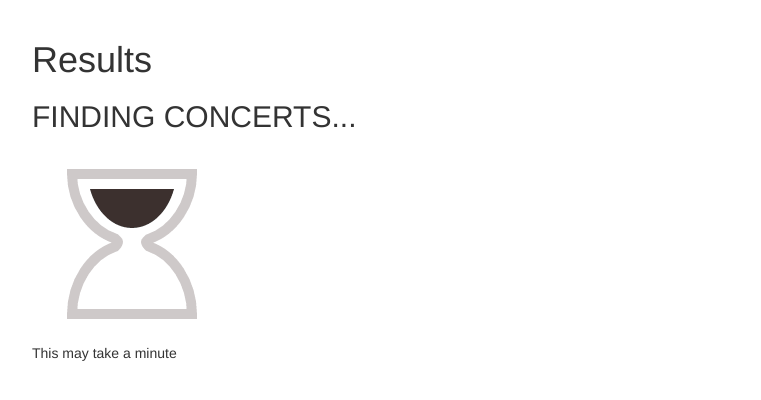
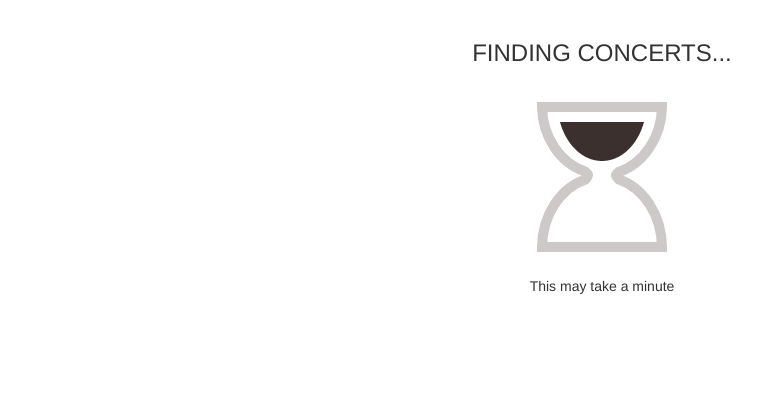
Before and after one commit to kotutuloro/consa, a Flask app: template templates/results.html in a window 1280 px wide. Shown: the part 52-452 px from the top of the page, without its empty margins (38-799 px from the left). Run offline with Flask 2, Linux system fonts and the light colour scheme; the template is opened without the code that fills it, so the values that code supplies are empty; some libraries are stand-ins or nearby versions.

Commit message:
Bootstrap/formatting results page

```diff
--- a/templates/homepage.html
+++ b/templates/homepage.html
@@ -42,7 +42,9 @@
         <div class="col-sm-9 col-xs-12">
           <input type="text" class="form-control" id="artist-input" name="artist">
         </div>
-        <input type="submit" class="btn col-sm-3 col-xs-12" id="artist-search-button" value="Search">
+        <div class="col-sm-3 col-xs-12">
+          <input type="submit" class="btn btn-block" id="artist-search-button" value="Search">
+        </div>
       </div>
     </form>
 
--- a/templates/results.html
+++ b/templates/results.html
@@ -5,27 +5,40 @@
 {% endblock %}
 
 {% block content %}
-  <h1>Results</h1>
+  <div class="row">
+    <div class="col-md-8 col-md-offset-2 col-sm-10 col-sm-offset-1 col-xs-12">
 
-  <div id="concert-results" hidden>
-    <h3>Concerts you might be interested in</h3>
-    <img style="max-width: 200px" src="/static/img/powered-by-songkick-black.png">
-    <div id="sort-results" hidden>
-      Sort results by
-      <button class="sort-by-date">Date</button>
-      <button class="sort-by-artist">Artist</button>
+      <div id="concert-results" hidden>
+
+        <h1>Concerts you might be interested in</h1>
+        <div class="row">
+          <div class="col-xs-3">
+            <img class="img-responsive" style="min-width: 100px" src="/static/img/powered-by-songkick-black.png">
+          </div>
+
+          <div id="sort-results" class="col-sm-9 col-xs-12 text-right" hidden>
+            Sort results by
+            <button class="sort-by-date btn btn-sm">Date</button>
+            <button class="sort-by-artist btn btn-sm">Artist</button>
+          </div>
+        </div>
+
+      </div>
+
+      <div id="results-loading" class="text-center">
+        <h3>FINDING CONCERTS...</h3>
+        <img src="/static/img/load-hourglass.gif"><br>
+        This may take a minute
+      </div>
+
+      <div id="no-results" class="text-center" hidden>
+        <h1>Sorry!</h1>
+      </div>
+
     </div>
-    <br>
   </div>
 
-  <div id="results-loading">
-    <h2>FINDING CONCERTS...</h2>
-    <img src="/static/img/load-hourglass.gif"><br>
-    This may take a minute
-  </div>
 
-  <div id="no-results" hidden>
-  </div>
 
 {% endblock %}
 
@@ -163,16 +176,20 @@
     // Create a div.concert-rec for a concert object
     function createRecDiv(concert) {
       // Create a div with class concert-rec
-      var concertDiv = $("<div>").addClass("concert-rec");
+      var concertDiv = $("<div>").addClass("concert-rec row");
+
+      // Set image for artist if available
+      var imgDiv = $("<div>").addClass("concert-rec-img col-sm-3 col-xs-4");
+      if (concert.image_url) {
+        $("<img>").attr("src", concert.image_url).addClass("img-responsive")
+        // .css({'max-width': '150px', 'display': 'block'})
+        .appendTo(imgDiv);
+      }
+
+      var infoDiv = $("<div>").addClass("concert-rec-info col-sm-6 col-xs-8");
 
       // Set artist with bold tag
-      var artist = $("<b>").text(concert.artist) ;
-
-      var artistImg;
-      // Set image for artist if available
-      if (concert.image_url) {
-        var artistImg = $("<img>").attr("src", concert.image_url).css({'max-width': '150px', 'display': 'block'});
-      }
+      var artist = $("<b>").text(concert.artist);
 
       var source;
       // Set concert's source artist if available
@@ -215,11 +232,14 @@
         });
       }
 
+      infoDiv.append(artist, "<br>", source, displayName, location, start, url);
+
       // Create a form for adding the concert
-      var addForm = createAddConcertForm(concert);
+      var formDiv = $("<div>").addClass("concert-rec-form col-sm-3 col-sm-offset-0 col-xs-8 col-xs-offset-2");
+      createAddConcertForm(concert).appendTo(formDiv);
 
       // Add all elements to concertDiv and return the div
-      concertDiv.append(artist, artistImg, source, displayName, location, start, url, addForm, "<br>");
+      concertDiv.append(imgDiv, infoDiv, formDiv, "<br>");
       return concertDiv;
     }
 
@@ -265,14 +285,14 @@
 
       // Create submit button
       var submit = $("<input>").attr("type", "submit");
-      submit.addClass("btn add-concert")
+      submit.addClass("btn btn-block add-concert")
 
       // If user logged in
       {% if session.get('user_id') %}
 
         // Disable submit button if concert in user's saved concerts
         if ( userSavedConcerts.includes( parseInt( songkickID.val() ) ) ) {
-          submit.prop("disabled", true).val("Concert previously saved");
+          submit.prop("disabled", true).val("Previously saved");
 
         // Enable submit button otherwise
         } else {
```
